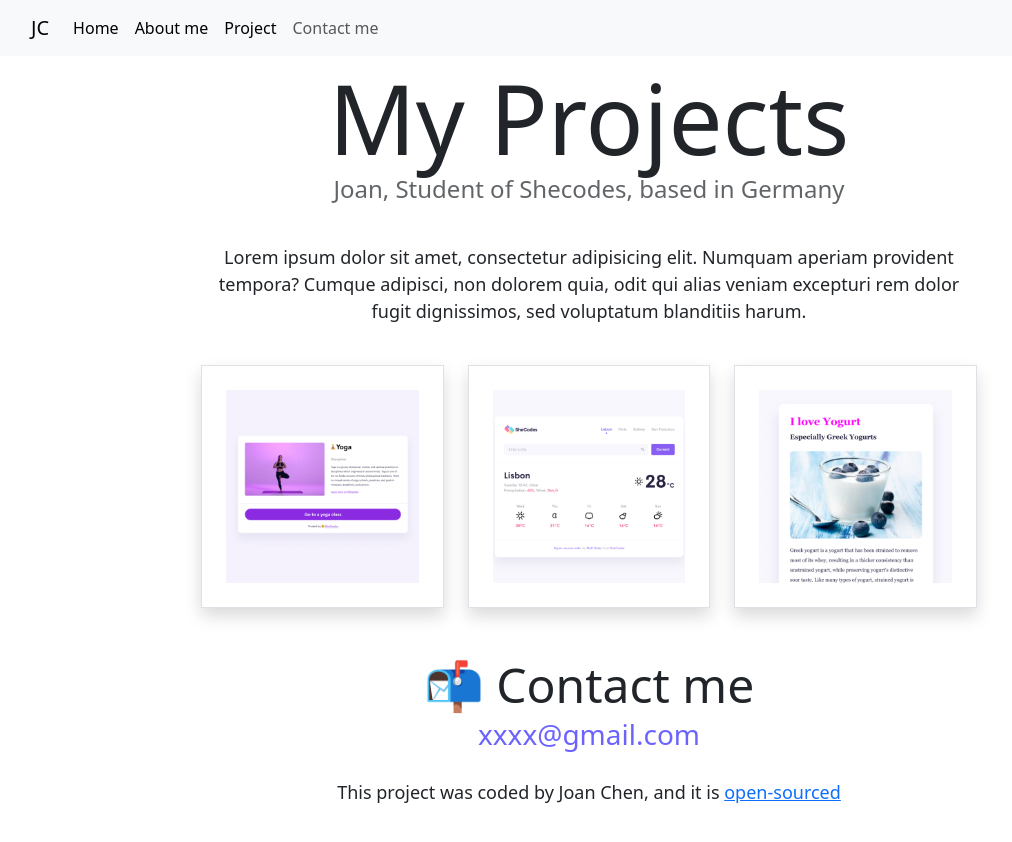
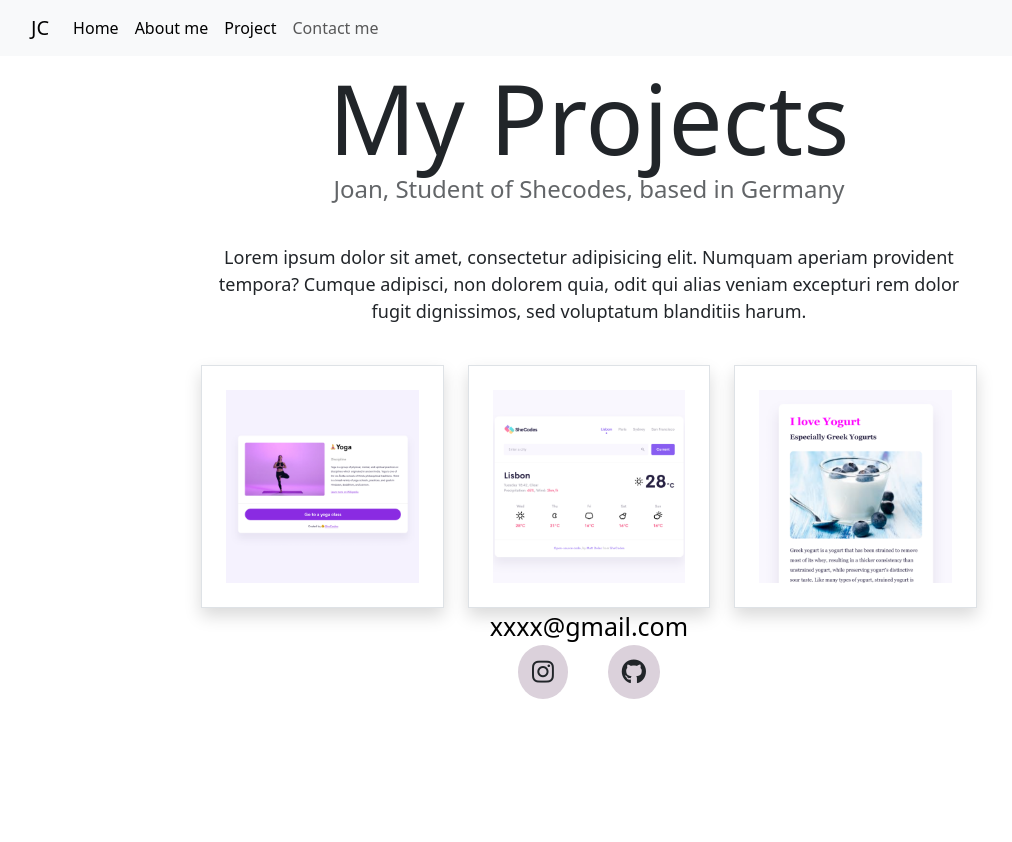
Before and after one commit to noja29/shecodesresponsivew4v3, a plain HTML site: page project.html in a window 1280 px wide. Shown: the whole page, without its empty margins (51-1063 px from the left). After the commit the page ends 800 px from the top, so only its background shows below. Drawn offline with nearby package versions, Linux system fonts and the light colour scheme.

Commit message:
adjust footer3

```diff
--- a/project.html
+++ b/project.html
@@ -13,6 +13,10 @@
     <script
       src="https://cdn.jsdelivr.net/npm/bootstrap@5.0.0-beta2/dist/js/bootstrap.bundle.min.js"
       integrity="sha384-b5kHyXgcpbZJO/tY9Ul7kGkf1S0CWuKcCD38l8YkeH8z8QjE0GmW1gYU5S9FOnJ0"
+      crossorigin="anonymous"
+    ></script>
+     <script
+      src="https://kit.fontawesome.com/43e82ecbe8.js"
       crossorigin="anonymous"
     ></script>
     <link rel="stylesheet" href="style.css">
@@ -106,17 +110,20 @@
       </div>
     </div>
 
-    <div id="contact" class="mt-5">
-      <h2>📬 Contact me</h2>
-      <a href="mailto:[email]" class="email-link" title="xxxx@gmail.com">
-        xxxx@gmail.com
-      </a>
-    </div>
-    <p class="text-center mt-4">
-      This project was coded by Joan Chen, and it is
-      <a href="https://github.com/noja29/shecodesresponsivew4v3" target="_blank"
-        >open-sourced</a
-      >
-    </p>
+    <footer>
+        <a href="mailto:[email]" class="email-link" title="xxxx@gmail.com">
+          xxxx@gmail.com
+        </a>
+        <div class="social-links">
+          <a href="https://www.instagram.com/" target="_blank"
+            ><i class="fab fa-instagram"></i
+          ></a>
+          <a
+            href="https://github.com/noja29/shecodesresponsivew4v3"
+            target="_blank"
+            ><i class="fa-brands fa-github"></i
+          ></a>
+        </div>
+      </footer>
 </body>
 </html>
```
Also changed, not shown: about.html (+16 -9 lines), contact.html (+19 -8 lines), index.html (+0 -14 lines).
